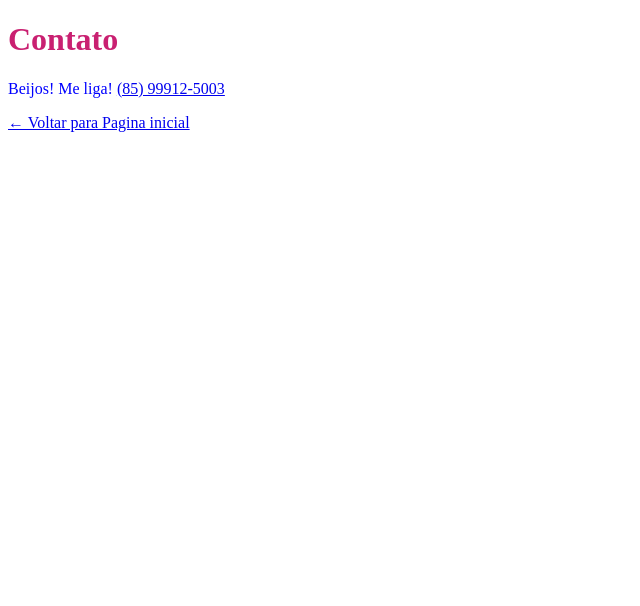
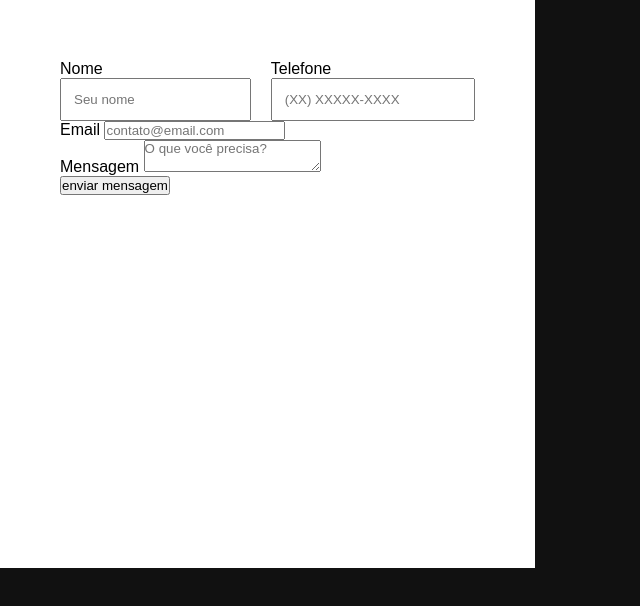
Before and after one commit to silviogabrieldev/bikcraft-training, a plain HTML site: page contato.html in a window 1280 px wide. Shown: the whole page, without its empty margins (0-640 px from the left). Drawn offline with Linux system fonts and the light colour scheme.

Commit message:
feat: implementar estilo novo

```diff
--- a/contato.html
+++ b/contato.html
@@ -7,8 +7,33 @@
         <link rel="stylesheet" href="style.css">
     </head>
     <body>
-       <h1>Contato</h1>
-       <p class="p-blue">Beijos! Me liga! <a href="tel:+55859991225003">(85) 99912-5003</a></p>
-        <a href="./index.html">← Voltar para Pagina inicial</a>
+      <form>
+        <!-- Primeira caixa -->
+        <div class="primary-box">
+            <div>
+                <label>Nome</label>
+                <input type="text" placeholder="Seu nome" />
+            </div>
+            <div>
+                <label>Telefone</label>
+                <input type="tel" placeholder="(XX) XXXXX-XXXX" />
+            </div>
+        </div>
+
+        <!-- Segunda caixa -->
+        <div>
+            <label>Email</label>
+            <input type="email" placeholder="contato@email.com" />
+        </div>
+
+        <!-- Terceira caixa -->
+        <div>
+            <label>Mensagem</label>
+            <textarea placeholder="O que você precisa?"></textarea>
+        </div>
+
+        <!-- Botão -->
+        <button>enviar mensagem</button>
+      </form>
     </body>
 </html>
--- a/style.css
+++ b/style.css
@@ -1,17 +1,29 @@
-h1 {color: #c92071;}
+* {
+    margin: 0;
+    padding: 0;
+    box-sizing: border-box;
+    font-family: sans-serif;
+}
 
-.p-red {color: #ff0000;}
-.p-blue {color: #0000ff;}
+html, body { height: 100%; }
 
-.p-font-18 {font-size: 18px;}
-.p-font-11 {font-size: 11px;}
+body {
+    background-color: #111111;
+}
 
-    button {
-        width: 150px;
-        height: 50px;
-        background-color: #c92071;
-        color: #fff;
-        border-radius: 10px;
-        font-size: 18px;
-        cursor: pointer;
-    }
+form {
+    background-color: #fff;
+    width: 535px;
+    height: 568.29px;
+    padding: 60px;
+}
+
+.primary-box {
+    display: flex;
+    gap: 20px;
+}
+
+.primary-box div input {
+    width: 100%;
+    padding: 12px;
+}
```
